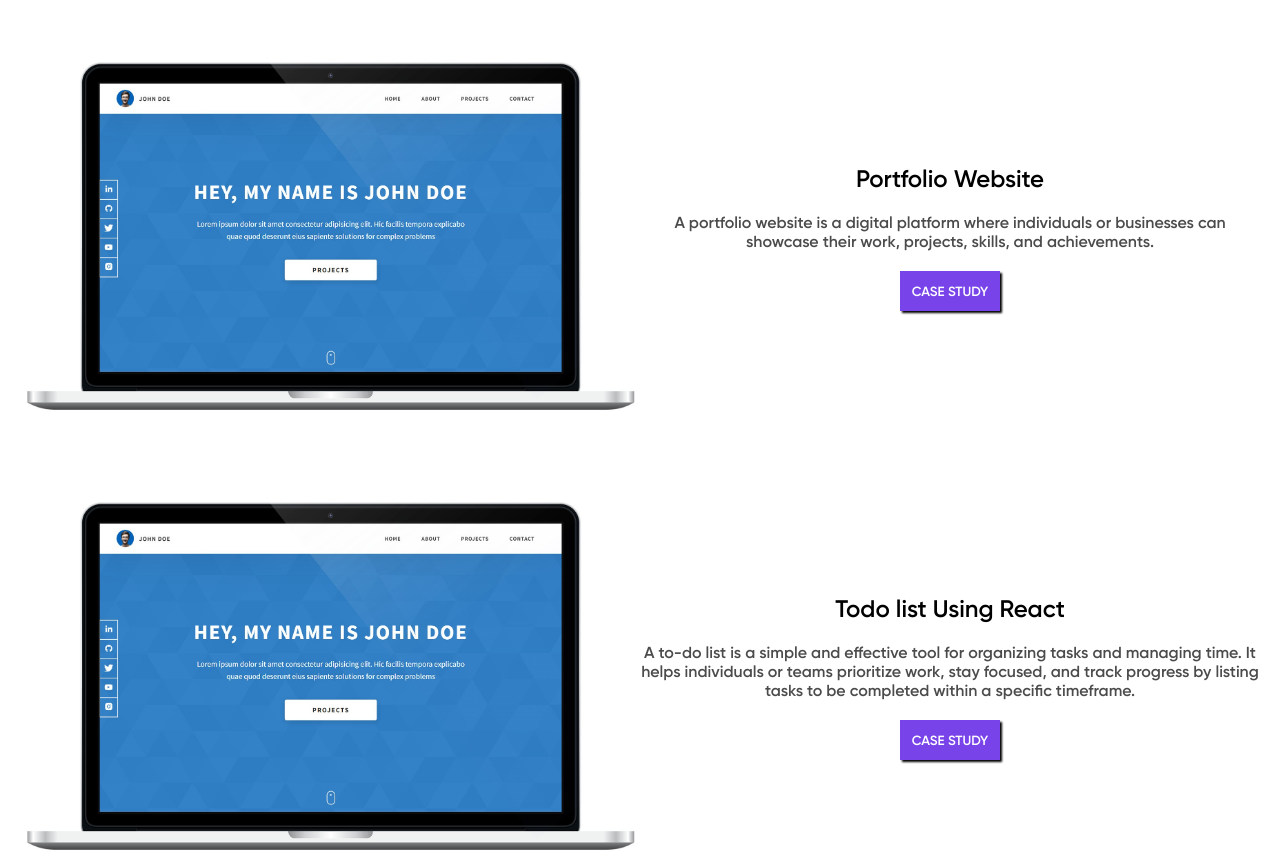
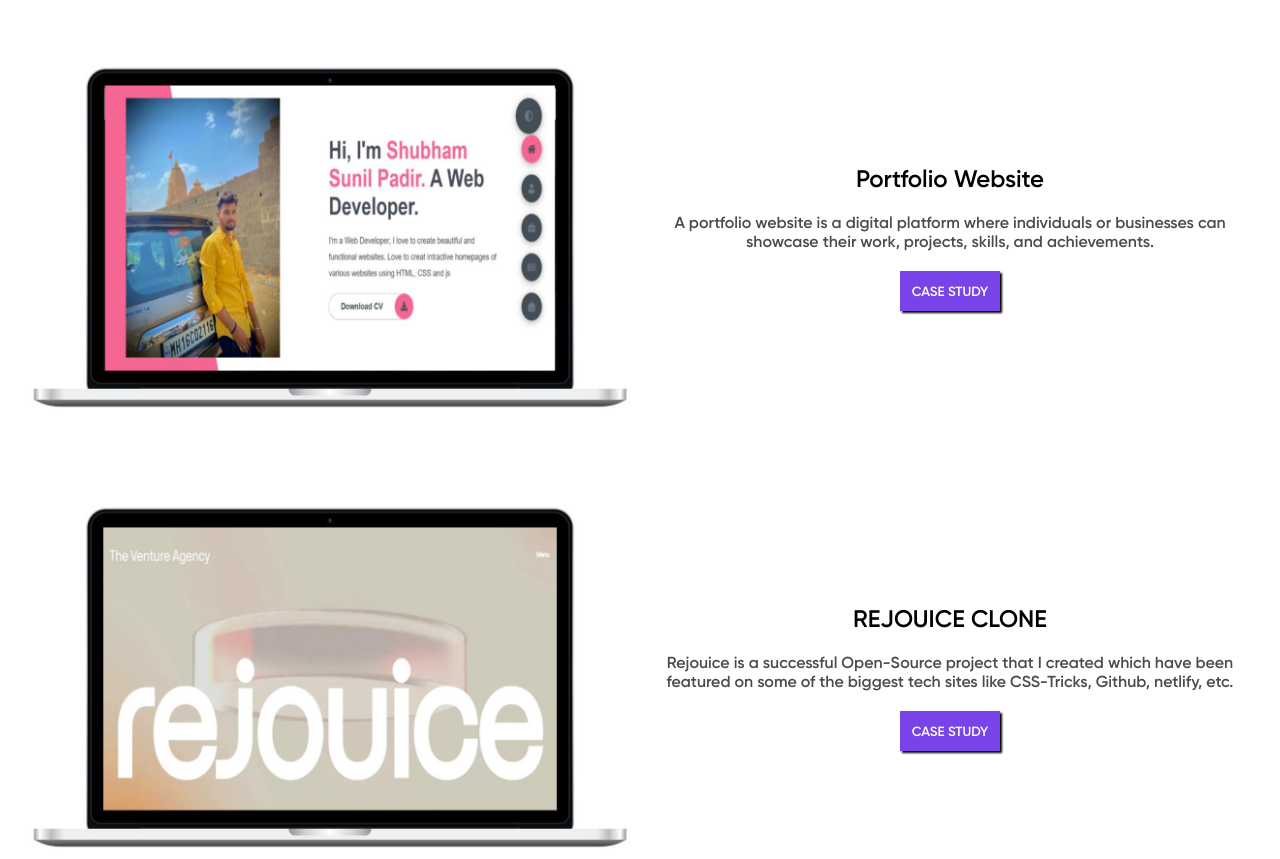
Before and after one commit to Shubham-Padir/My-portfolio-new, a plain HTML site: page index.html in a window 1280 px wide. Shown: the part 2493-3352 px from the top of the page. Drawn offline with nearby package versions, Linux system fonts and the light colour scheme.

Commit message:
done
done

```diff
--- a/index.html
+++ b/index.html
@@ -121,7 +121,7 @@
             </div>
             <div class="projectcontent2">
                 <div class="projectleft">
-                    <img src="netfix project.jpeg" alt="">
+                    <img src="portfilio img.jpg" alt="">
                 </div>
                 <div class="projectright">
                     <h2>Portfolio Website</h2>
@@ -133,19 +133,18 @@
 
             <div class="projectcontent3">
                 <div class="projectleft">
-                    <img src="netfix project.jpeg" alt="">
+                    <img src="rejouice img.jpg" alt="">
                 </div>
                 <div class="projectright">
-                    <h2>Todo list Using React</h2>
-                    <p>A to-do list is a simple and effective tool for organizing tasks and managing time. It helps
-                        individuals or teams prioritize work, stay focused, and track progress by listing tasks to be
-                        completed within a specific timeframe. </p>
+                    <h2>REJOUICE CLONE</h2>
+                    <p>Rejouice is a successful Open-Source project that I created which have been featured on some of
+                        the biggest tech sites like CSS-Tricks, Github, netlify, etc. </p>
                     <button> <a href="https://github.com/Shubham-Padir/myapp-todo-list">CASE STUDY</a></button>
                 </div>
             </div>
             <div class="projectcontent3">
                 <div class="projectleft">
-                    <img src="netfix project.jpeg" alt="">
+                    <img src="travel web img.jpg" alt="">
                 </div>
                 <div class="projectright">
                     <h2>Travel Website</h2>
--- a/style.css
+++ b/style.css
@@ -253,7 +253,7 @@ button:hover{
 }
 
 .headingleft p{
-    font-size: 19px;
+    font-size: 18px;
 }
 .headingleft h1{
     letter-spacing: 3px;
```
Also changed, not shown: portfilio img.jpg (added), rejouice img.jpg (added), travel web img.jpg (added).
